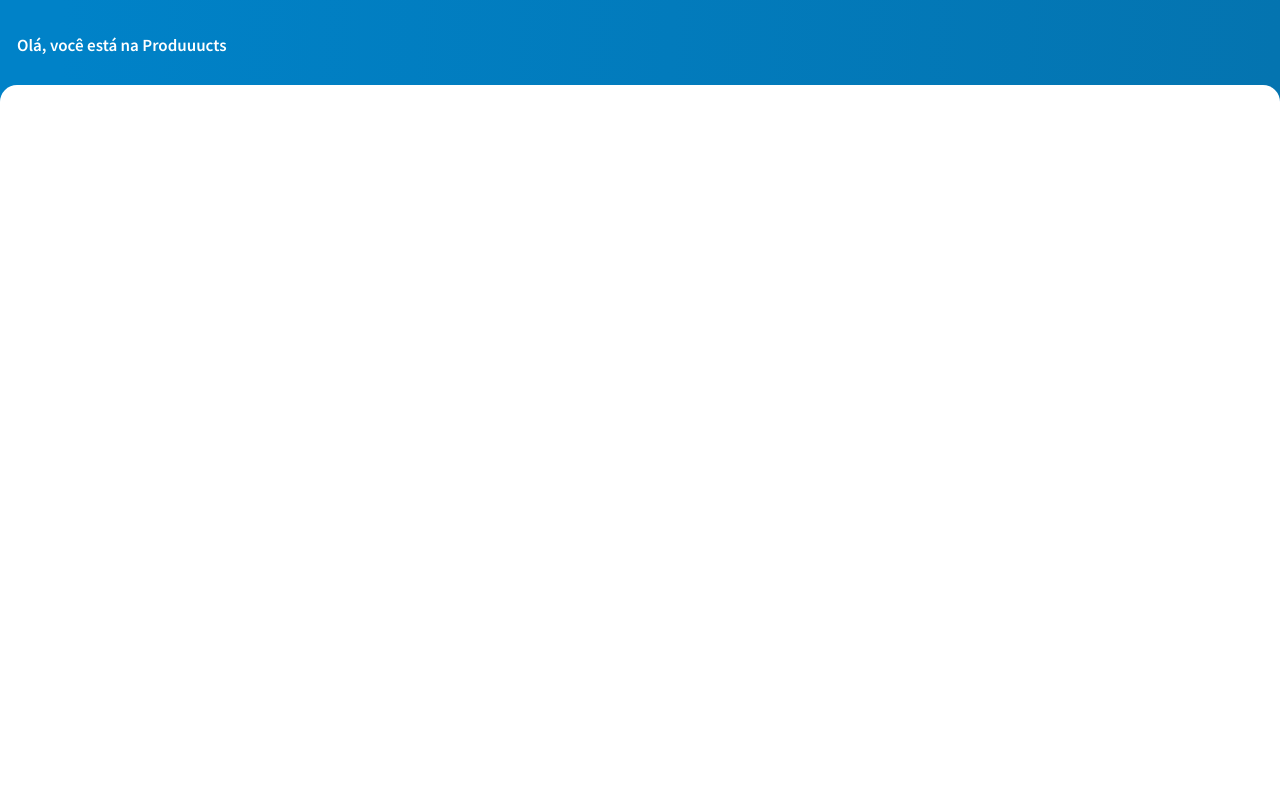
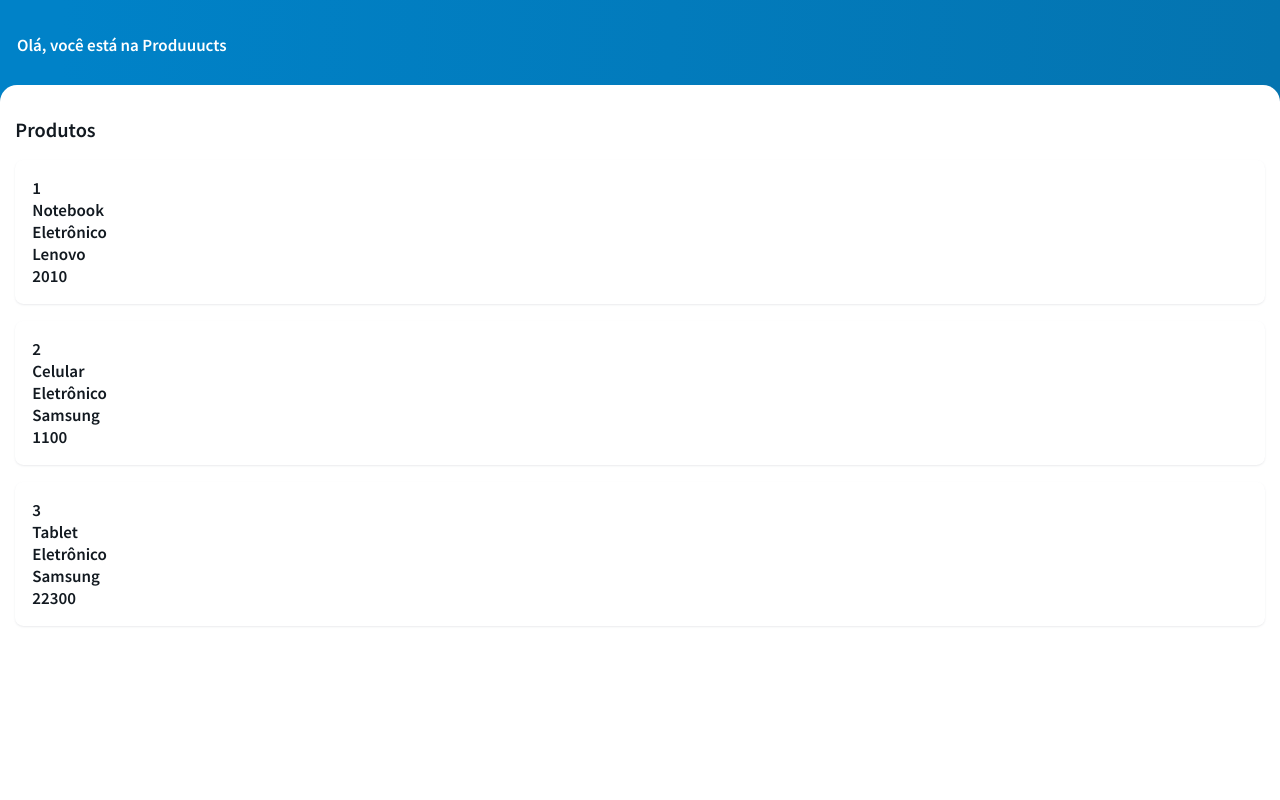
Before and after one commit to temppone/produuucts, a React (Create React App) app: page / in a window 1280 px wide. Shown: the top 800 px of the page. Built offline with nearby package versions, Linux system fonts and the light colour scheme.

Commit message:
feat: cardItem

```diff
--- a/src/components/Card/Card.tsx
+++ b/src/components/Card/Card.tsx
@@ -7,7 +7,7 @@ interface Props {}
 const Card = (props: Props) => {
   return (
     <CardContainer>
-      <CardHeader />
+      <CardHeader title="teste" />
     </CardContainer>
   );
 };
--- a/src/components/Card/style..ts
+++ b/src/components/Card/style..ts
@@ -8,6 +8,7 @@ export const CardContainer = styled.div`
   padding: 0.9rem;
   margin-top: 5rem;
   height: 100vh;
+  box-shadow: 0 1px 1px rgba(0,0,0,0.12), 0 1px 1px rgba(0,0,0,0.24);
 
   @media (min-width: ${({ theme }) => theme.breakpoints.xs}) {
     max-width: 599px;
--- a/src/components/CardHeader/index.tsx
+++ b/src/components/CardHeader/index.tsx
@@ -1,20 +1,14 @@
 import React from "react";
-import { useLocation } from "react-router-dom";
-import { HeaderCardContainer } from "./style";
+import { HeaderCardContainer, HeaderCardTitle } from "./style";
 
-interface Props {}
+interface ICardHeader {
+  title: string;
+}
 
-const CardHeader = (props: Props) => {
-  const location = useLocation();
-
-  const translatePath: { [key: string]: string } = {
-    "/": "Home",
-    "/registration": "Cadastrar produtos",
-  };
-
+const CardHeader = ({ title }: ICardHeader) => {
   return (
     <HeaderCardContainer>
-      {translatePath[location.pathname]}
+      <HeaderCardTitle>{title}</HeaderCardTitle>
     </HeaderCardContainer>
   );
 };
--- a/src/components/CardHeader/style.ts
+++ b/src/components/CardHeader/style.ts
@@ -3,6 +3,11 @@ import { defaultTheme } from "../../styles/theme";
 
 export const HeaderCardContainer = styled.div`
   color: ${(theme) => defaultTheme.palette.primaryDark};
-  padding: 1rem;
   background-color: transparent;
+  padding: 1rem 0;
 `;
+
+export const HeaderCardTitle = styled.h3`
+  font-size: 1.2rem;
+  color: ${(theme) => defaultTheme.palette.primaryDark};
+`;
--- a/src/components/CardItem/index.tsx
+++ b/src/components/CardItem/index.tsx
@@ -1,15 +1,31 @@
 import React from "react";
-import { CardItemContainer, CardItemContent, CardItemTitle } from "./styles";
+import {
+  CardItemCategory,
+  CardItemCode,
+  CardItemContainer,
+  CardItemContent,
+  CardItemName,
+  CardItemPrice,
+  CardItemProviderName,
+} from "./styles";
 
 interface Props {
-  title: string;
+  id: number;
+  category: string;
+  name: string;
+  providerName: string;
+  price: number;
 }
 
-const CardItem = ({ title }: Props) => {
+const CardItem = ({ id, category, name, providerName, price }: Props) => {
   return (
     <CardItemContainer>
       <CardItemContent>
-        <CardItemTitle>{title}</CardItemTitle>
+        <CardItemCode>{id}</CardItemCode>
+        <CardItemName>{name}</CardItemName>
+        <CardItemCategory>{category}</CardItemCategory>
+        <CardItemProviderName>{providerName}</CardItemProviderName>
+        <CardItemPrice>{price}</CardItemPrice>
       </CardItemContent>
     </CardItemContainer>
   );
--- a/src/components/CardItem/styles.ts
+++ b/src/components/CardItem/styles.ts
@@ -2,13 +2,41 @@ import styled from "styled-components";
 
 export const CardItemContainer = styled.div`
   width: 100%;
+  border-radius: 0.5rem;
+  margin-bottom: 1rem;
+  box-shadow: rgba(149, 157, 165, 0.2) 0px 1px 2px 0px;
+
+  :hover {
+    box-shadow: rgba(149, 157, 165, 0.4) 0px 1px 2px 0px;
+
+  }
 `;
 
 export const CardItemContent = styled.div`
   padding: 1rem;
 `;
 
-export const CardItemTitle = styled.h3`
+export const CardItemName = styled.h3`
   font-size: 1rem;
   font-weight: bold;
 `;
+
+export const CardItemCode = styled.h3`
+  font-size: 1rem;
+  font-weight: bold;
+`;
+
+export const CardItemCategory = styled.h3`
+  font-size: 1rem;
+  font-weight: bold;
+`;
+
+export const CardItemProviderName = styled.h3`
+  font-size: 1rem;
+  font-weight: bold;
+`;
+
+export const CardItemPrice = styled.h3`
+  font-size: 1rem;
+  font-weight: bold;
+`;
--- a/src/pages/Home/index.tsx
+++ b/src/pages/Home/index.tsx
@@ -1,14 +1,50 @@
 import React from "react";
 import { CardContainer } from "../../components/Card/style.";
+import CardHeader from "../../components/CardHeader";
+import CardItem from "../../components/CardItem";
 
 interface Props {}
 
 const Home = (props: Props) => {
+  const items = [
+    {
+      id: 1,
+      category: "Eletrônico",
+      name: "Notebook",
+      providerName: "Lenovo",
+      price: 2010,
+    },
+
+    {
+      id: 2,
+      category: "Eletrônico",
+      name: "Celular",
+      providerName: "Samsung",
+      price: 1100,
+    },
+
+    {
+      id: 3,
+      category: "Eletrônico",
+      name: "Tablet",
+      providerName: "Samsung",
+      price: 22300,
+    },
+  ];
+
   return (
     <CardContainer>
-      Lorem ipsum dolor sit amet consectetur adipisicing elit. Expedita qui, at
-      numquam quidem ipsa suscipit consequatur sed in cumque! Facere qui sed
-      porro autem iure inventore itaque labore veniam illo?
+      <CardHeader title="Produtos" />
+      {items.map((item) => (
+        <CardItem
+          key={item.id}
+          id={item.id}
+          category={item.category}
+          name={item.name}
+          providerName={item.providerName}
+          price={item.price}
+        />
+      ))}
     </CardContainer>
   );
 };
--- a/src/styles/global.ts
+++ b/src/styles/global.ts
@@ -20,11 +20,11 @@ export const GlobalStyle = createGlobalStyle`
 
   a{
     text-decoration: none;
-    color: ${({ theme }) => defaultTheme.palette.primaryLight};
+    color: ${({ theme }) => defaultTheme.palette.primaryDark};
   }
 
   a:hover{
-    color: ${({ theme }) => defaultTheme.palette.secundaryLight};
+    color: ${({ theme }) => defaultTheme.palette.secundaryDark};
   }
   html, body, #root{
     height: 100%;
@@ -32,8 +32,8 @@ export const GlobalStyle = createGlobalStyle`
   }
   html {
     font-size: 12px;
-    background: ${({ theme }) => defaultTheme.palette.primaryDark};
-    color: ${({ theme }) => defaultTheme.palette.primaryLight};
+    background: ${({ theme }) => defaultTheme.palette.primaryLight};
+    color: ${({ theme }) => defaultTheme.palette.primaryDark};
     font-family: 'Source Sans Pro', sans-serif;
 
     @media screen and (min-width: ${({ theme }) =>
```
Also changed, not shown: 1 other file (tests, documents, lock files or other folders).
